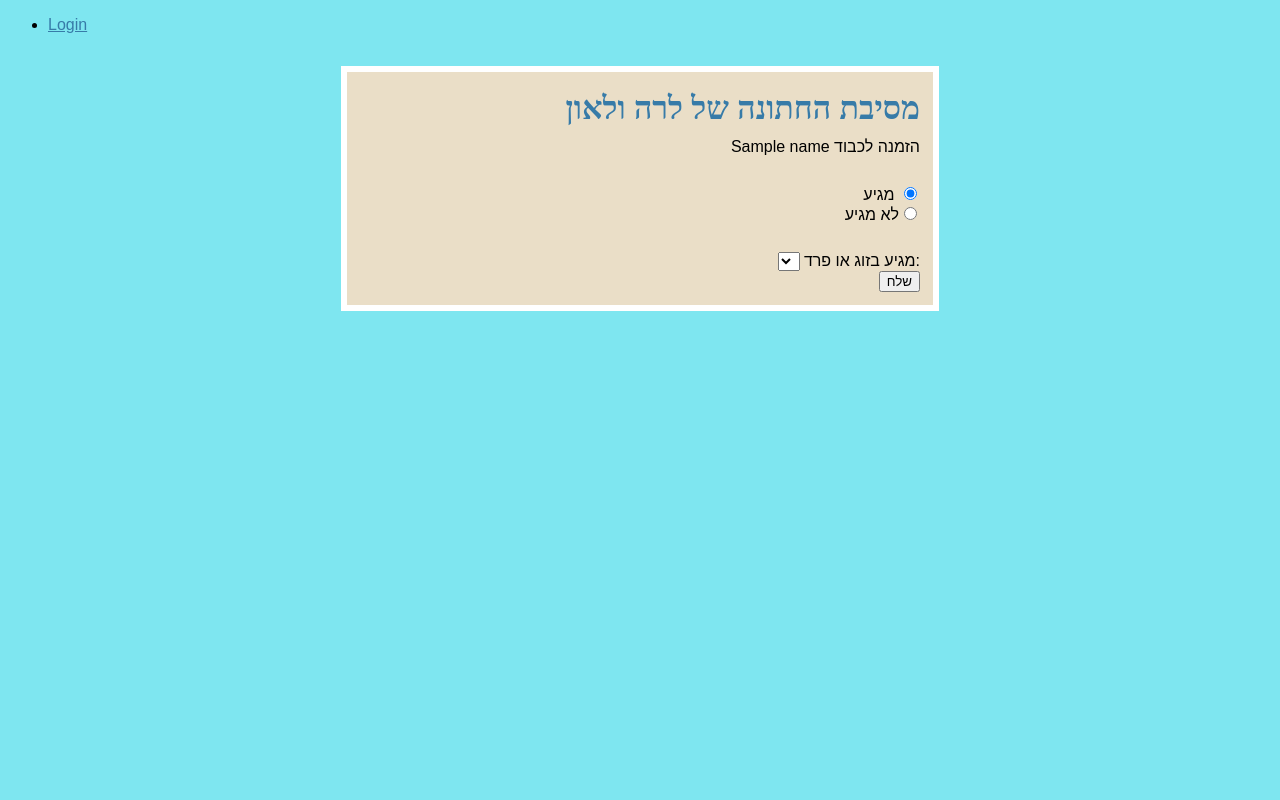
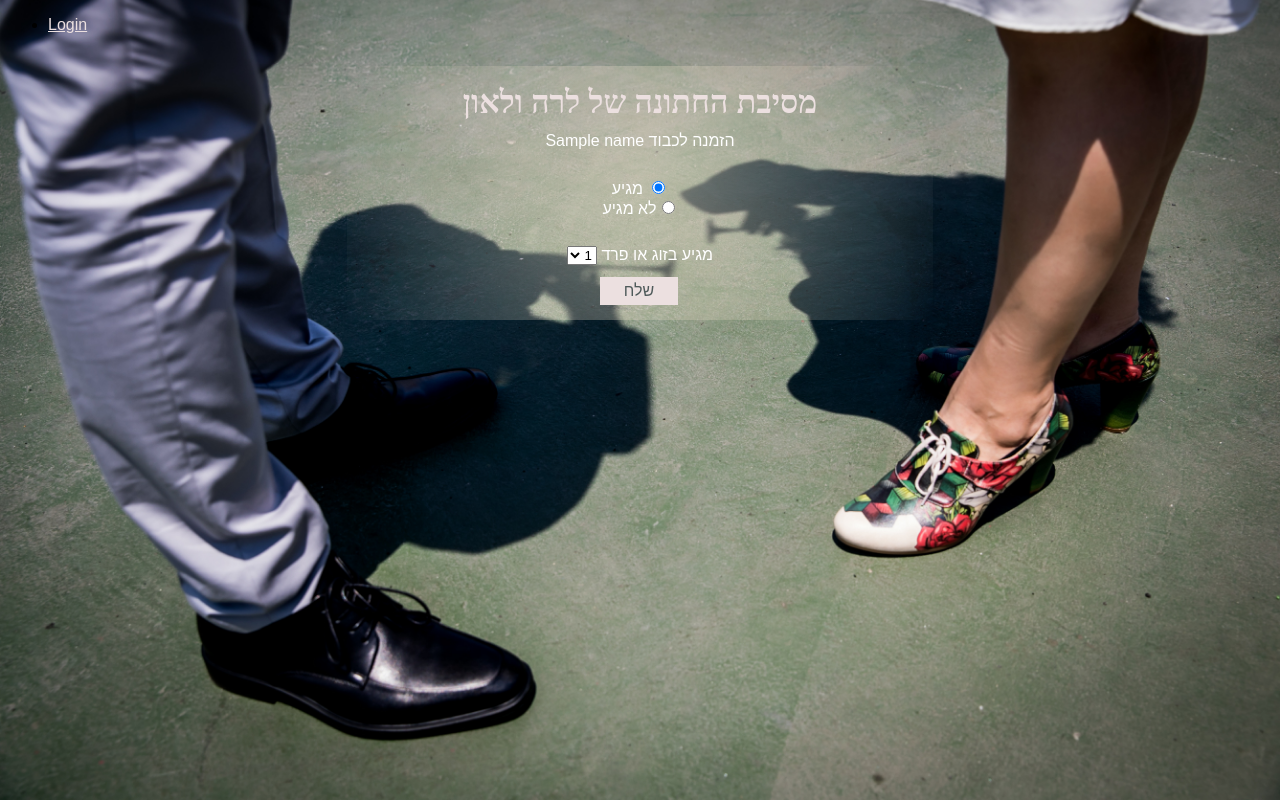
Before and after one commit to leonprou/inviter, a Flask app: template app/invitation/templates/show.html in a window 1280 px wide. Run offline with Flask 2, Linux system fonts and the light colour scheme; the template is opened without the code that fills it: most values are stand-ins (such as "Sample title", 1, 10 or a date in 2020); lists and menus that the app fills with data are empty; parts of the project's set-up code (start-up, migrations or seed data) failed here and were passed over.

Commit message:
improvements

```diff
--- /dev/null
+++ b/app/invitation/templates/going.html
@@ -0,0 +1,5 @@
+{% extends "layout.html" %}
+
+{% block content %}
+<span>איזה כיף! נפגש בתחונה!</span>
+{% endblock %}
--- /dev/null
+++ b/app/invitation/templates/not_going.html
@@ -0,0 +1,5 @@
+{% extends "layout.html" %}
+
+{% block content %}
+<span>חבל :(</span>
+{% endblock %}
--- a/app/invitation/templates/show.html
+++ b/app/invitation/templates/show.html
@@ -12,14 +12,14 @@
 		</div>
 	</div>
 	<div class="input">
-		<span>:מגיע בזוג או פרד</span>
+		<span>מגיע בזוג או פרד</span>
 		<select name="number_of_guests">
-		{% for i in range(1, max_number_of_guests + 1) %}
+		{% for i in range(1, 3) %}
 			<option {{"selected" if i == number_of_guests}}  value={{i}}>{{i}}</option>
 		{% endfor %}
 		</select>
 	</div>
 	<input type="hidden" value="{{id}}" name="invitation_id" />
-	<button type="submit">שלח</button>
+	<button class="button" type="submit">שלח</button>
 </form>
 {% endblock %}
--- a/app/settings.py
+++ b/app/settings.py
@@ -5,7 +5,8 @@ import secret
 class Config(object):
     """Base configuration."""
 
-    SECRET_KEY = os.environ.get('SECRET_KEY', secret.SECRET_KEY)  # TODO: Change me
+    SECRET_KEY = os.environ.get('SECRET_KEY', secret.SECRET_KEY)
+    SECURITY_EMAIL_SUBJECT_PASSWORDLESS = 'הזמנה לחתונה'
     SECURITY_PASSWORDLESS = True
     MAIL_SERVER = 'smtp.gmail.com'
     MAIL_PORT = 587
--- a/app/static/styles.css
+++ b/app/static/styles.css
@@ -1,19 +1,103 @@
-body            { font-family: sans-serif; background: rgba(8, 208, 228, 0.52); }
-a, h1, h2       { color: #377ba8; }
-h1, h2          { font-family: 'Georgia', serif; margin: 0; }
-h2              { font-size: 1.2em; }
+html {
+	width: 100%;
+	height: 100%;
+}
 
-.page           { margin: 2em auto; width: 35em; border: 6px solid white;
-                  padding: 0.8em; background: rgb(234, 222, 199) }
-.invitation-header {padding-bottom: 10px; }
-.input		{ margin-top: 5% }
-.entries        { list-style: none; margin: 0; padding: 0; }
-.entries li     { margin: 0.8em 1.2em; }
-.entries li h2  { margin-left: -1em; }
-.add-entry      { font-size: 0.9em; border-bottom: 1px solid #ccc; }
-.add-entry dl   { font-weight: bold; }
-.metanav        { text-align: right; font-size: 0.8em; padding: 0.3em;
-                  margin-bottom: 1em; background: #fafafa; }
-.flash          { background: #cee5F5; padding: 0.5em;
-                  border: 1px solid #aacbe2; }
-.error          { background: #f0d6d6; padding: 0.5em; }
+body {
+	font-family: sans-serif;
+	background: url("wedding.jpg") no-repeat bottom fixed;
+	-webkit-background-size: cover;
+  	-moz-background-size: cover;
+  	-o-background-size: cover;
+  	background-size: cover;
+}
+
+a, h1, h2  {
+	color: #ece0e0;
+}
+
+h1, h2          {
+	font-family: 'Georgia', serif;
+	margin: 0;
+}
+
+h2              {
+	font-size: 1.2em;
+}
+
+
+.page           {
+	margin: 2em auto;
+	text-align: center;
+	color: white;
+	width: 35em;
+	padding: 0.8em;
+	background: rgba(234, 222, 199, 0.5);
+	background: radial-gradient(circle, rgba(234, 222, 199, 0.5), rgba(255,0,0,0))}
+
+.invitation-header {
+	padding-bottom: 10px;
+	text-align: center;
+}
+
+.invitation-row {
+	cursor: pointer;
+}
+
+.input		{
+margin-top: 5% }
+
+.entries        {
+	list-style: none;
+	margin: 0;
+	padding: 0;
+}
+
+.entries li     {
+	margin: 0.8em 1.2em;
+}
+
+.entries li h2  {
+	margin-left: -1em;
+}
+
+.add-entry      {
+	font-size: 0.9em;
+	border-bottom: 1px solid #ccc;
+}
+
+.add-entry dl   {
+	font-weight: bold;
+}
+
+.metanav        {
+	text-align: right;
+	font-size: 0.8em;
+	padding: 0.3em;
+	margin-bottom: 1em;
+	background: #fafafa;
+}
+
+.flash {
+	background: #cee5F5;
+	padding: 0.5em;
+	border: 1px solid #aacbe2;
+}
+
+.error          {
+	background: #f0d6d6;
+	padding: 0.5em;
+}
+
+.button {
+    border: none;
+    background: #ece0e0;
+    color: rgb(79, 90, 90);
+    padding: 5px 24px;
+    text-align: center;
+    text-decoration: none;
+    display: inline-block;
+    font-size: 16px;
+    margin: 12px 4px 2px 2px;
+    cursor: pointer;
+}
--- a/app/user/views.py
+++ b/app/user/views.py
@@ -12,7 +12,6 @@ blueprint = Blueprint('user', __name__,
 @blueprint.route('/')
 @login_required
 def index():
-    current_app.logger.info(current_user.email)
     if current_user.has_role('admin'):
         return redirect(url_for('invitation.show_all'))
     else:
```
Also changed, not shown: app/invitation/templates/show_all.html (+5 -3 lines), app/invitation/views.py (+7 -4 lines), app/templates/security/email/login_instructions.html (added, +7 -0 lines), app/static/flexboxgrid.min.css (deleted), app/static/wedding.jpg (added).
